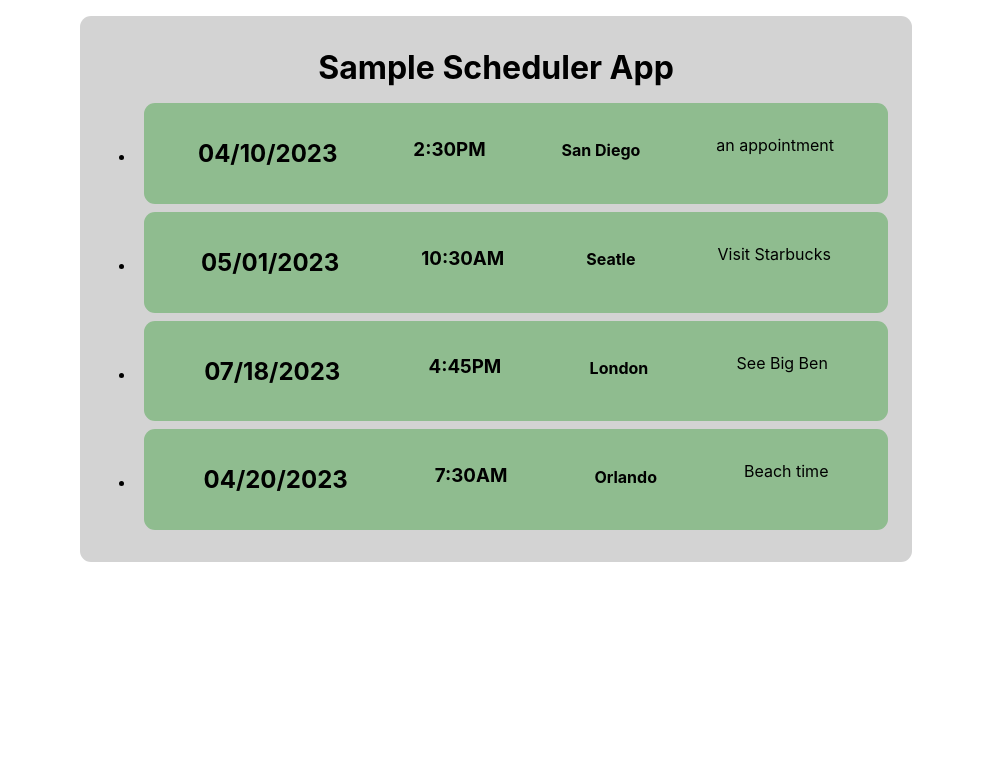
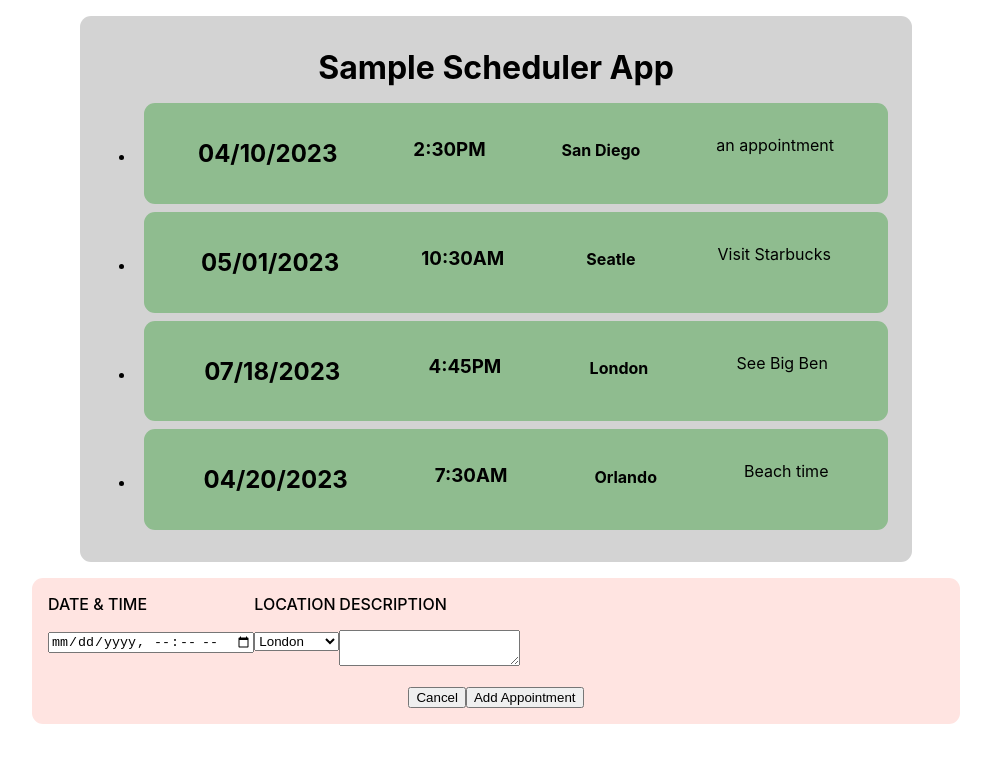
Before and after one commit to RAWoiwode/movemedical-app, a React (Create React App) app: page / in a window 1280 px wide. Shown: the top 762 px of the page, without its empty margins (144-1135 px from the left). Built offline with nearby package versions, Linux system fonts and the light colour scheme.

Commit message:
Adding base for New Appointment components with some styling

```diff
--- a/src/App.js
+++ b/src/App.js
@@ -1,5 +1,6 @@
 import "./App.css";
 import Appointments from "./components/Appointments/Appointments";
+import NewAppointment from "./components/NewAppointment/NewAppointment";
 
 const DUMMY_APPOINTMENTS = [
   {
@@ -36,6 +37,7 @@ function App() {
   return (
     <div>
       <Appointments appointmentList={DUMMY_APPOINTMENTS} />
+      <NewAppointment />
     </div>
   );
 }
--- /dev/null
+++ b/src/components/NewAppointment/AppointmentForm.css
@@ -0,0 +1,13 @@
+.new-appointment__inputs {
+  display: flex;
+  flex-wrap: wrap;
+  gap: 1;
+  margin-bottom: 1rem;
+  text-align: left;
+}
+
+.new-appointment__inputs label {
+  display: block;
+  font-weight: 500;
+  margin-bottom: 1rem;
+}
--- /dev/null
+++ b/src/components/NewAppointment/AppointmentForm.js
@@ -0,0 +1,32 @@
+import "./AppointmentForm.css";
+
+const AppointmentForm = (props) => {
+  return (
+    <form>
+      <div className="new-appointment__inputs">
+        <div>
+          <label>DATE & TIME</label>
+          <input type="datetime-local" />
+        </div>
+        <div>
+          <label>LOCATION</label>
+          <select>
+            <option value="London">London</option>
+            <option value="Orlando">Orlando</option>
+            <option value="Portland">Portland</option>
+            <option value="San Diego">San Diego</option>
+            <option value="Seattle">Seattle</option>
+          </select>
+        </div>
+        <div>
+          <label>DESCRIPTION</label>
+          <textarea />
+        </div>
+      </div>
+      <button type="button">Cancel</button>
+      <button type="submit">Add Appointment</button>
+    </form>
+  );
+};
+
+export default AppointmentForm;
--- /dev/null
+++ b/src/components/NewAppointment/NewAppointment.css
@@ -0,0 +1,8 @@
+.new-appointment {
+  background-color: mistyrose;
+  border-radius: 11px;
+  margin: 1rem auto;
+  max-width: 70%;
+  padding: 1rem;
+  text-align: center;
+}
--- /dev/null
+++ b/src/components/NewAppointment/NewAppointment.js
@@ -0,0 +1,12 @@
+import "./NewAppointment.css";
+import AppointmentForm from "./AppointmentForm";
+
+const NewAppointment = (props) => {
+  return (
+    <div className="new-appointment">
+      <AppointmentForm />
+    </div>
+  );
+};
+
+export default NewAppointment;
```
